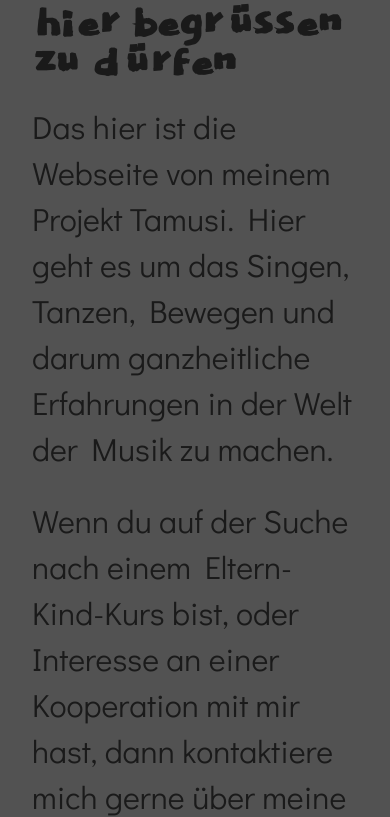
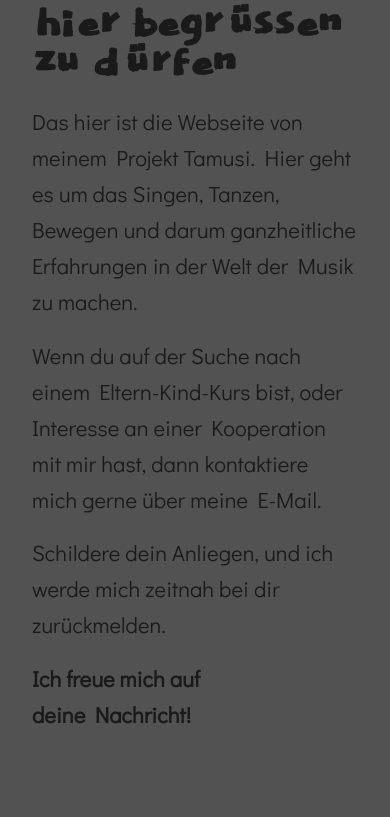
Before and after one commit to aeonyuonmiller/laura, a Next.js app: page / in a window 390 px wide. Shown: the part 1634-2451 px from the top of the page. Built offline with nearby package versions, Linux system fonts and the light colour scheme.

Commit message:
added mobile p-style

```diff
--- a/src/styles/globals.css
+++ b/src/styles/globals.css
@@ -842,6 +842,11 @@ img {
     font-size: 32px;
   }
 
+  .wrapper p,
+  p {
+    font-size: 22px;
+  }
+
   .cursor {
     display: none;
   }
```
